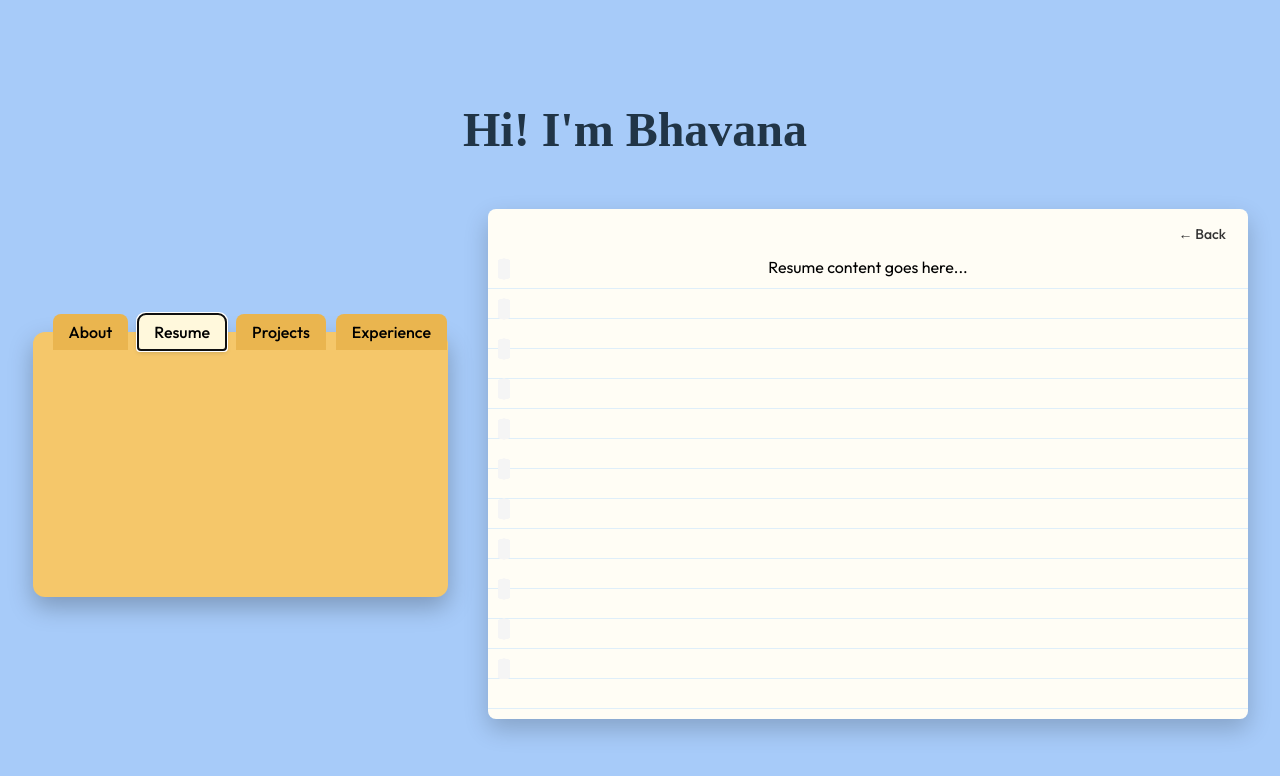
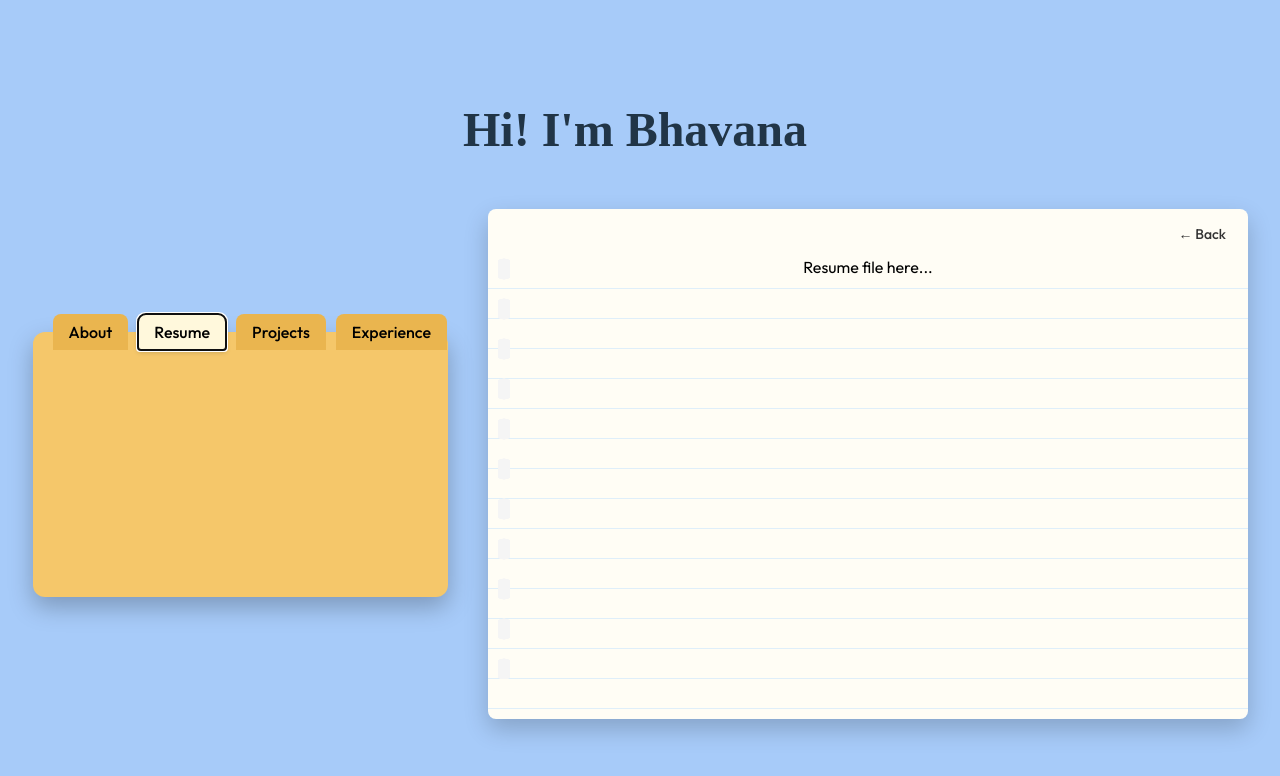
Before and after one commit to bhavana-pixel/portfolio, a React (Vite) app: page / in a window 1280 px wide. Both pictures are taken after a click on the button "Resume". Shown: the top 776 px of the page. Built offline with nearby package versions, Linux system fonts and the light colour scheme.

Commit message:
Changed resume placeholder.

```diff
--- a/src/Folder.jsx
+++ b/src/Folder.jsx
@@ -75,7 +75,7 @@ export default function Folder() {
               </div>
               </div>
             )}
-            {activeTab === "Resume" && <p>Resume content goes here...</p>}
+            {activeTab === "Resume" && <p>Resume file here...</p>}
             {activeTab === "Projects" && <p>Here are my projects!</p>}
             {activeTab === "Experience" && <p>Internships and work experience here...</p>}
           </div>
```
